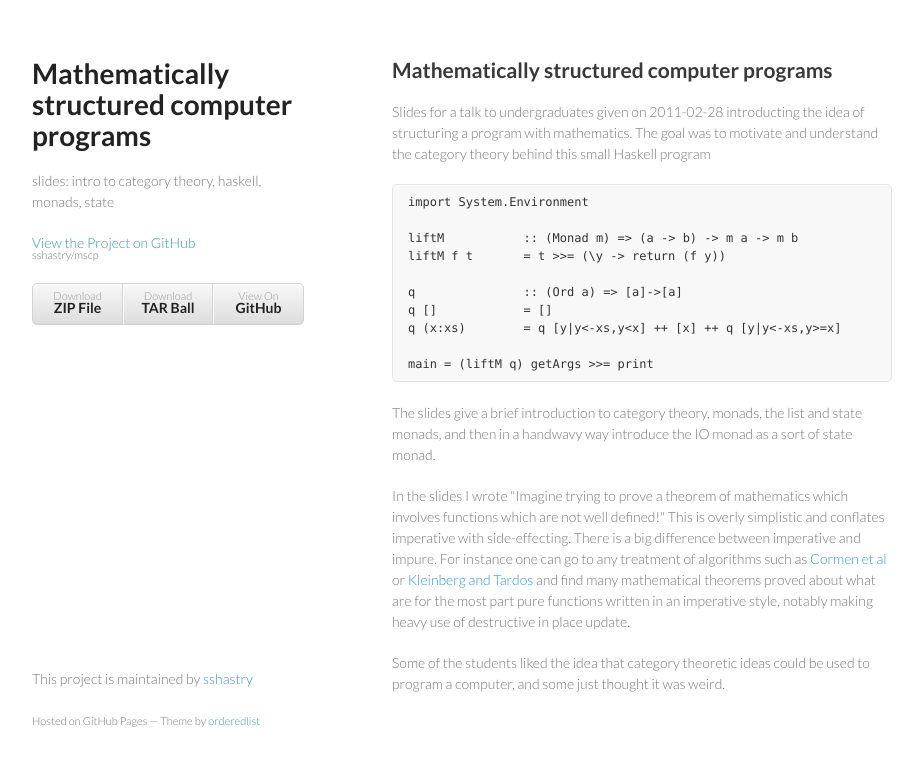
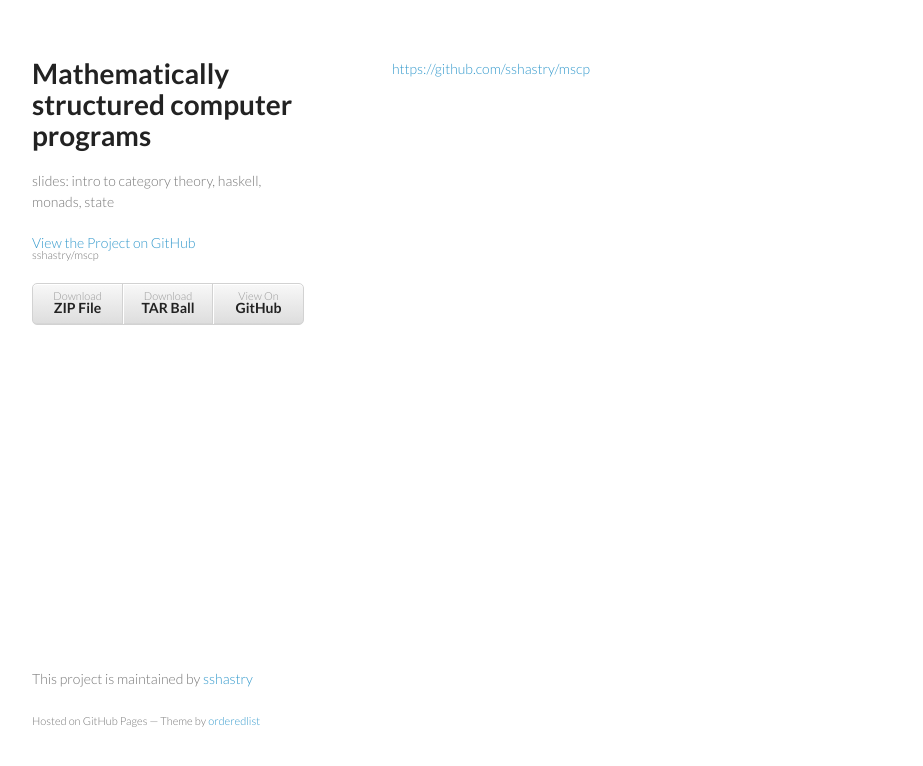
Before and after one commit to sshastry/mscp, a plain HTML site: page index.html in a window 1280 px wide. Shown: the whole page, without its empty margins (178-1101 px from the left). Drawn offline with Linux system fonts and the light colour scheme.

Commit message:
Create gh-pages branch via GitHub

```diff
--- a/index.html
+++ b/index.html
@@ -28,27 +28,7 @@
         </ul>
       </header>
       <section>
-        <h2>
-<a id="mathematically-structured-computer-programs" class="anchor" href="#mathematically-structured-computer-programs" aria-hidden="true"><span class="octicon octicon-link"></span></a>Mathematically structured computer programs</h2>
-
-<p>Slides for a talk to undergraduates given on 2011-02-28 introducting the idea of structuring a program with mathematics. The goal was to motivate and understand the category theory behind this small Haskell program</p>
-
-<div class="highlight highlight-haskell"><pre><span class="pl-k">import</span> <span class="pl-s3">System.Environment</span>
-
-<span class="pl-en">liftM</span>           <span class="pl-k">::</span> (<span class="pl-e">Monad</span> <span class="pl-vo">m</span>) <span class="pl-k">=&gt;</span> (<span class="pl-vo">a</span> <span class="pl-k">-&gt;</span> <span class="pl-vo">b</span>) <span class="pl-k">-&gt;</span> <span class="pl-vo">m</span> <span class="pl-vo">a</span> <span class="pl-k">-&gt;</span> <span class="pl-vo">m</span> <span class="pl-vo">b</span>
-liftM f t       = t &gt;&gt;= (\y -&gt; <span class="pl-s3">return</span> (f y))
-
-<span class="pl-en">q</span>               <span class="pl-k">::</span> (<span class="pl-e">Ord</span> <span class="pl-vo">a</span>) <span class="pl-k">=&gt;</span> [<span class="pl-vo">a</span>]<span class="pl-k">-&gt;</span>[<span class="pl-vo">a</span>]
-q <span class="pl-c1">[]</span>            = <span class="pl-c1">[]</span>
-q (x:xs)        = q [y|y&lt;-xs,y&lt;x] ++ [x] ++ q [y|y&lt;-xs,y&gt;=x]
-
-main = (liftM q) getArgs &gt;&gt;= <span class="pl-s3">print</span></pre></div>
-
-<p>The slides give a brief introduction to category theory, monads, the list and state monads, and then in a handwavy way introduce the IO monad as a sort of state monad.</p>
-
-<p>In the slides I wrote "Imagine trying to prove a theorem of mathematics which involves functions which are not well defined!" This is overly simplistic and conflates imperative with side-effecting. There is a big difference between imperative and impure. For instance one can go to any treatment of algorithms such as <a href="http://mitpress.mit.edu/books/introduction-algorithms">Cormen et al</a> or <a href="http://www.amazon.com/Algorithm-Design-Jon-Kleinberg/dp/0321295358">Kleinberg and Tardos</a> and find many mathematical theorems proved about what are for the most part pure functions written in an imperative style, notably making heavy use of destructive in place update.</p>
-
-<p>Some of the students liked the idea that category theoretic ideas could be used to program a computer, and some just thought it was weird.</p>
+        <p><a href="https://github.com/sshastry/mscp">https://github.com/sshastry/mscp</a></p>
       </section>
       <footer>
         <p>This project is maintained by <a href="https://github.com/sshastry">sshastry</a></p>
```
Also changed, not shown: params.json (+1 -1 lines).
